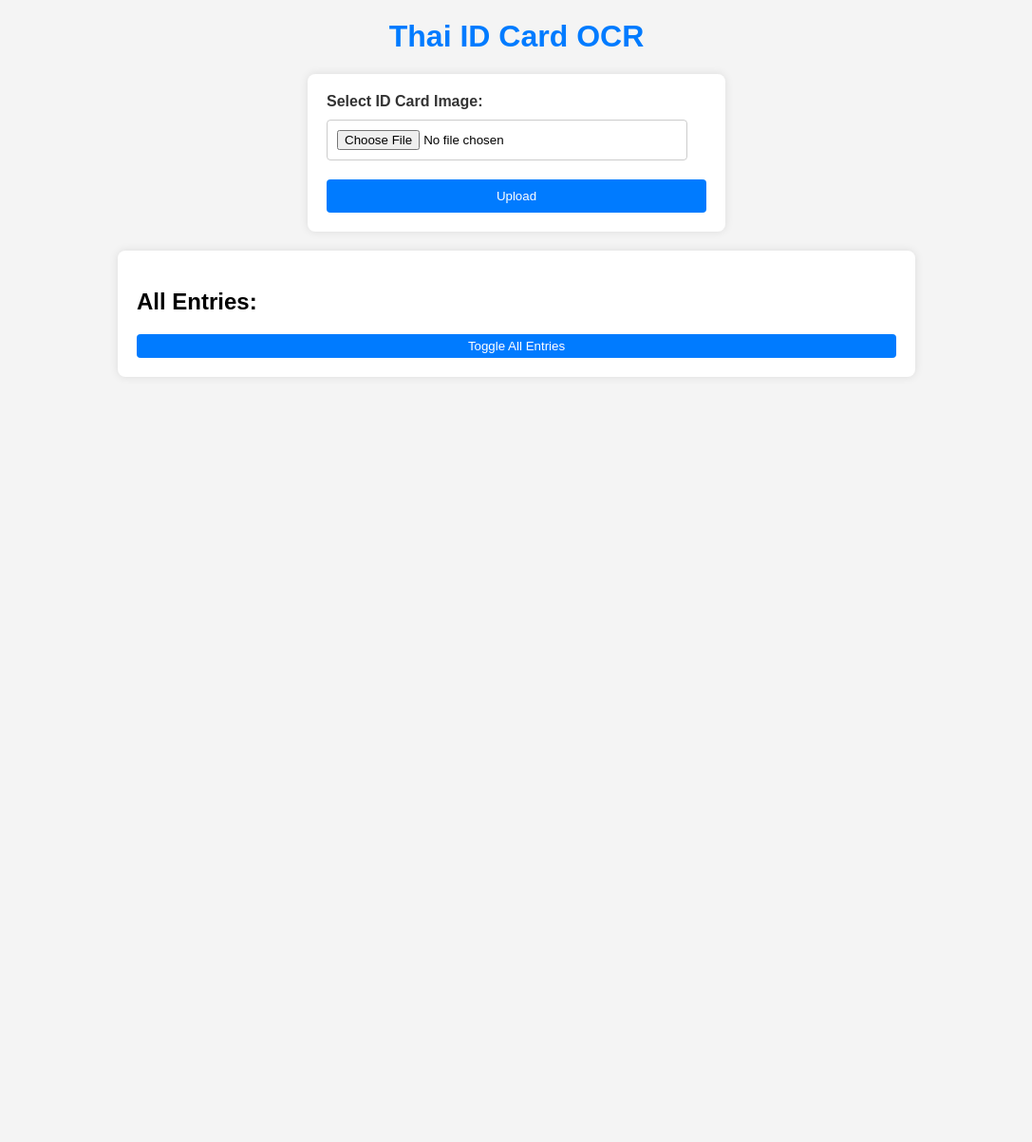
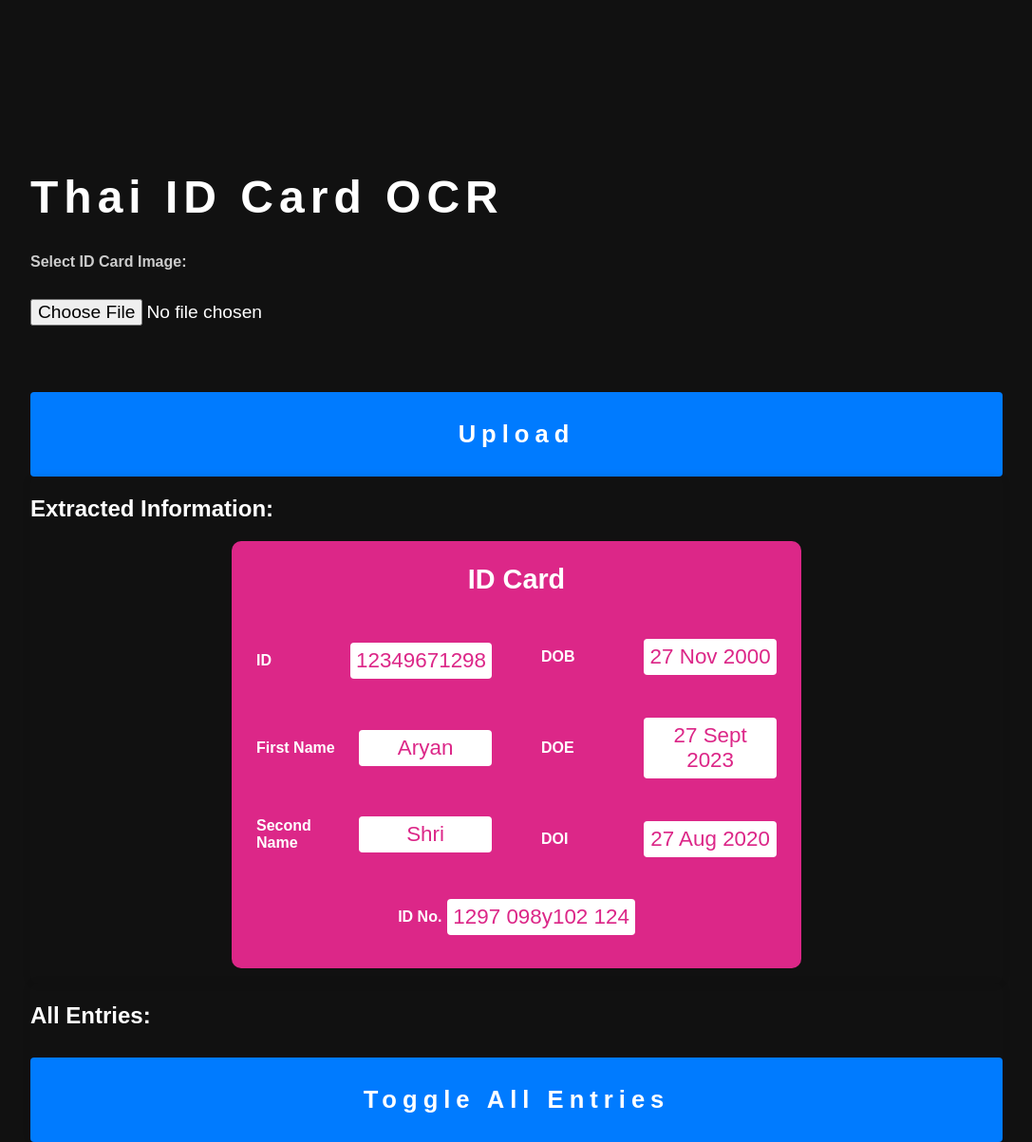
Before and after one commit to Aryan200902/ID-Card-OCR-app, a Flask app: page /upload in a window 1280 px wide. Shown: the whole page at 95% size, without its empty margins (96-1183 px from the left). Before the commit the page ends 377 px from the top, so only its background shows below. Run offline with Flask 2, Linux system fonts and the light colour scheme; data that the repository does not hold is empty.

Commit message:
add procfile and css

```diff
--- a/app/templates/upload.html
+++ b/app/templates/upload.html
@@ -11,36 +11,37 @@
             margin: 0;
             padding: 0;
             box-sizing: border-box;
+            height: 100vh;
+            display: flex;
+            justify-content: center;
+            align-items: center;
+            background-color: #111;
+            color: #fff;
         }
 
         h1 {
-            text-align: center;
-            color: #007bff;
+            color: #fff;
             margin-top: 20px;
+            font-size: 3rem;
+            font-weight: bold;
+            letter-spacing: 6px;
         }
 
-        #upload-form {
-            max-width: 400px;
-            margin: 20px auto;
-            padding: 20px;
-            background-color: #fff;
-            border-radius: 8px;
-            box-shadow: 0 0 10px rgba(0, 0, 0, 0.1);
-        }
+
 
         label {
             display: block;
             margin-bottom: 10px;
             font-weight: bold;
-            color: #333;
+            color: #ccc;
         }
 
         input[type="file"] {
-            width: calc(100% - 20px);
-            padding: 10px;
+
             margin-bottom: 20px;
-            border: 1px solid #ccc;
+            padding: 20px 0px;
             border-radius: 4px;
+            font-size: 1.2rem;
             box-sizing: border-box;
         }
 
@@ -53,16 +54,23 @@
             border: none;
             border-radius: 4px;
             cursor: pointer;
+            padding: 30px;
+            font-size: 1.6rem;
+            font-weight: bold;
+            letter-spacing: 6px;
+            margin-top: 30px;
         }
 
         #result-container,
         #entries-container {
-            display: none;
-            max-width: 800px;
-            margin: 20px auto;
-            padding: 20px;
-            background-color: #fff;
+            /* display: none; */
+            width: 100%;
+            color: #111;
+            /* margin: 20px auto; */
+            /* padding: 20px; */
+            /* background-color: #fff; */
             border-radius: 8px;
+            color: #fff;
             box-shadow: 0 0 10px rgba(0, 0, 0, 0.1);
         }
 
@@ -71,11 +79,7 @@
             padding: 0;
         }
 
-        li {
-            margin-bottom: 15px;
-            padding-bottom: 10px;
-            border-bottom: 1px solid #ccc;
-        }
+
 
         strong {
             font-weight: bold;
@@ -96,22 +100,115 @@
             background-color: #c82333;
         }
 
-        #toggle-entries-btn {
-            display: inline-block;
-            padding: 5px;
-            color: #fff;
-            background-color: #007bff;
-            border: none;
-            border-radius: 4px;
-            cursor: pointer;
-        }
 
         .hidden {
             display: none;
         }
+        .wrapper{
+            width: 80%;
+            height: 60%;
+            display: flex;
+            flex-direction: column;
+            justify-content: space-between;
+            /* justify-content: center; */
+            /* align-items: center; */
+            position: relative;
+        }
+
+        #extracted-data{
+            display: flex;
+            justify-content: center;
+        }
+        .card{
+            width: 600px;
+            height: 450px;
+            background-color: #dc2788;
+            border-radius: 10px;
+        }
+        .card h2{
+            text-align: center;
+            font-size: 1.8rem;
+        }
+        .card div{
+            display: flex;
+            flex-wrap: wrap;
+            justify-content: space-around;
+            letter-spacing: 0;
+        }
+        .card div h1{
+            font-size: 1rem;
+            padding: 0;
+            margin: 0;
+            letter-spacing: normal;
+            margin-right: 6px;
+        }
+        .card div li{
+            display: flex;
+            align-items: center;
+            justify-content: center;
+
+        }
+        .card div p{
+            font-size: 1.4rem;
+            background-color: #fff;
+            color: #dc2788;
+            padding: 6px;
+            border-radius: 4px;
+
+        }
+        .card .left{
+            display: flex;
+            flex-direction: column;
+            width: 48%;
+        }
+        .card .right{
+            display: flex;
+            flex-direction: column;
+            width: 48%;
+        }
+        .card .right li,.left li{
+            width: 100%;
+        }
+        .card .left h1,.card .right h1{
+            width: 40%;
+            text-align: start;
+            margin-left: 20px;
+        }
+        .card .left p,.card .right p{
+            width:50%;
+            text-align: center;
+            margin-right: 20px;
+        }
+        #all-entries li{
+            width: 100%;
+            color: #fff;
+            display: flex;
+            flex-direction: column;
+            justify-content: center;
+            align-items: center;
+            border: 10px;
+            padding: 4px;
+            border-color: #fff;
+        }
+        #all-entries li div{
+            width: 100%;
+            display: flex;
+            justify-content: space-between;
+        }
+        #all-entries li div div{
+            width: 60%;
+            display: flex;
+            flex-direction: column;
+
+        }
+        #all-entries button{
+            width: 30%;
+        }
     </style>
 </head>
 <body>
+
+    <div class="wrapper">
         <h1>Thai ID Card OCR</h1>
 
         <form id="upload-form" enctype="multipart/form-data" method="post" action="/upload">
@@ -122,14 +219,73 @@
 
         <div id="result-container">
             <h2>Extracted Information:</h2>
-        <ul id="extracted-data"></ul>
+            <ul id="extracted-data">
+                <div class="card">
+                    <h2>ID Card</h2>
+                    <div>
+                        <div class="left">
+                            <li>
+                                <h1>ID</h1>
+                                <p>12349671298</p>
+                            </li>
+                            <li>
+                                <h1>First Name</h1>
+                                <p>Aryan</p>
+                            </li>
+                            <li>
+                                <h1>Second Name</h1>
+                                <p>Shri</p>
+                            </li>
+                        </div>
+                        <div class="right">
+                            <li>
+                                <h1>DOB</h1>
+                                <p>27 Nov 2000</p>
+                            </li>
+                            <li>
+                                <h1>DOE</h1>
+                                <p>27 Sept 2023</p>
+                            </li>
+                            <li>
+                                <h1>DOI</h1>
+                                <p>27 Aug 2020</p>
+                            </li>
+                        </div>
+
+
+                        <li>
+                            <h1>ID No.</h1>
+                            <p>1297 098y102 124</p>
+                        </li>
+
+                    </div>
+
+
+                </div>
+
+            </ul>
         </div>
 
         <div id="entries-container">
             <h2>All Entries:</h2>
-        <ul id="all-entries"></ul>
+            <ul id="all-entries">
+                <li>
+                    <h1>ID 632945927</h1>
+                    <div>
+                        <div>
+                            <h3>First Name:</h3>
+                            <h3>Last Name:</h3>
+                            <h3>ID No.:</h3>
+                        </div>
+                        <button>Delete</button>
+                    </div>
+
+                </li>
+            </ul>
             <button id="toggle-entries-btn">Toggle All Entries</button>
             </div>
+    </div>
+
 
     <script>
         document.addEventListener('DOMContentLoaded', function () {
```
Also changed, not shown: 1 other file. Lines whose indentation alone changed are shown as unchanged.
